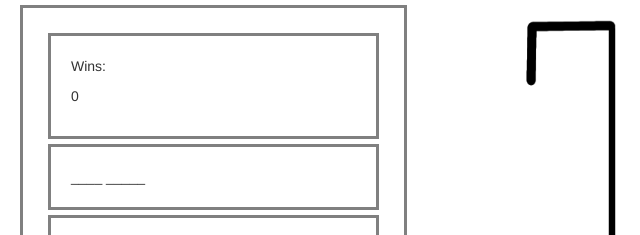
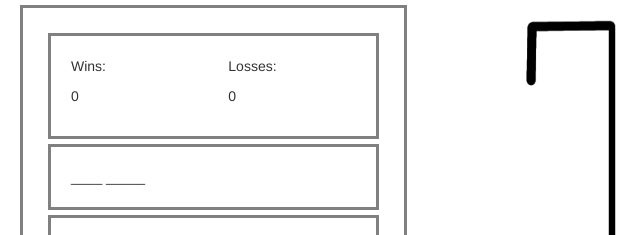
Before and after one commit to wynnblevins/Hangman-Game, a plain HTML site: page index.html in a window 1280 px wide. Both pictures are taken after a click on the button "Reset". Shown: the top 235 px of the page, 0-640 px from the left. Drawn offline with nearby package versions, Linux system fonts and the light colour scheme.

Commit message:
Fix for bug where the guessed letters box doesnt get reset for each puzzle

```diff
--- a/assets/scripts/hangman_game.js
+++ b/assets/scripts/hangman_game.js
@@ -6,6 +6,7 @@ var hangmanGame = (function (rand_generator, mediaLibrary, mediaPlayer) {
     var guessedLetters = [];
     var guesses = 0;
     var winsCount = 0;
+    var lossCount = 0;
     var strikes = 0;
 
     function allLettersRevealed() {
@@ -60,9 +61,13 @@ var hangmanGame = (function (rand_generator, mediaLibrary, mediaPlayer) {
 
             // check if game is lost/won
             if (strikes >= guessThreshold) {
+                ++lossCount;
+
+                var losses = $('#lossCount');
+                losses[0].innerHTML = lossCount;
+
                 alert('You LOSE!');
                 this.initGame();
-
             } else if (allLettersRevealed()) {
                 // user has beaten the puzzle
                 ++winsCount;
@@ -89,6 +94,7 @@ var hangmanGame = (function (rand_generator, mediaLibrary, mediaPlayer) {
             mediaPlayer.init(target.path);
 
             strikes = 0;
+            guessedLetters = [];
 
             // make sure the board is clear
             $('#currentPuzzleBox').empty();
@@ -119,10 +125,16 @@ var hangmanGame = (function (rand_generator, mediaLibrary, mediaPlayer) {
             }
         },
 
-        resetWinsCount: function () {
+        resetCounts: function () {
             winsCount = 0;
+            lossCount = 0;
+
             var winsCountP = $('#winsCount');
             winsCountP[0].innerHTML = winsCount;
+
+            var lossCountP = $('#lossCount');
+            lossCountP[0].innerHTML = lossCount;
+
             this.resetGuessedLetters();
         },
 
@@ -155,7 +167,7 @@ $('body').keypress(function (event) {
 $("#resetBtn").click(function() {
     hangmanGame.resetGame();
     hangmanGame.resetAlbumCover();
-    hangmanGame.resetWinsCount();
+    hangmanGame.resetCounts();
 });
 
 $('#nextBtn').click(function () {
--- a/index.html
+++ b/index.html
@@ -15,8 +15,16 @@
         <div class="col-md-4 col-sm-12 col-xs-12 centered">
             <div class="interfaceBox">
                 <div class="interfaceBox">
-                    <p>Wins:</p>
-                    <p id="winsCount">0</p>
+                    <div class="row">
+                        <div class="col-xs-6">
+                            <p>Wins:</p>
+                            <p id="winsCount">0</p>
+                        </div>
+                        <div class="col-xs-6">
+                            <p>Losses:</p>
+                            <p id="lossCount">0</p>
+                        </div>
+                    </div>
                 </div>
                 <div class="interfaceBox">
                     <div id="currentPuzzleBox">
```
